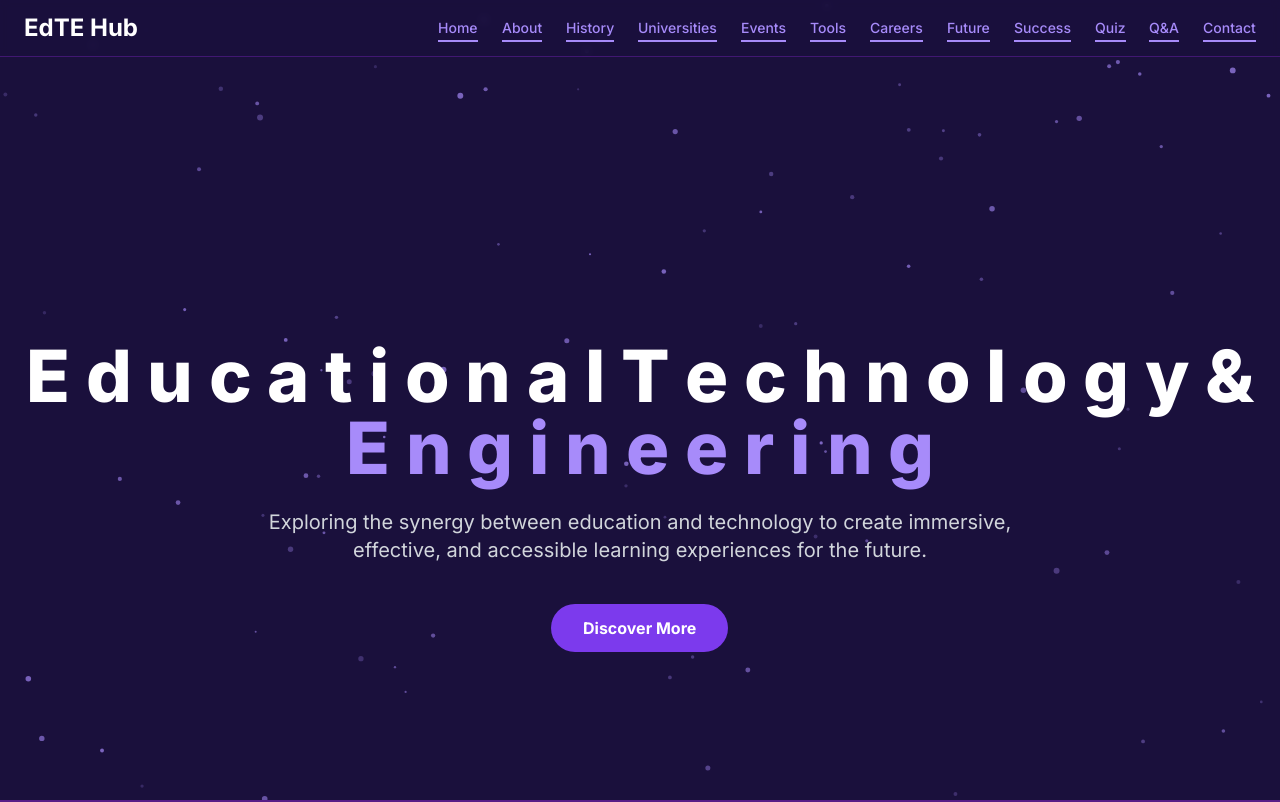
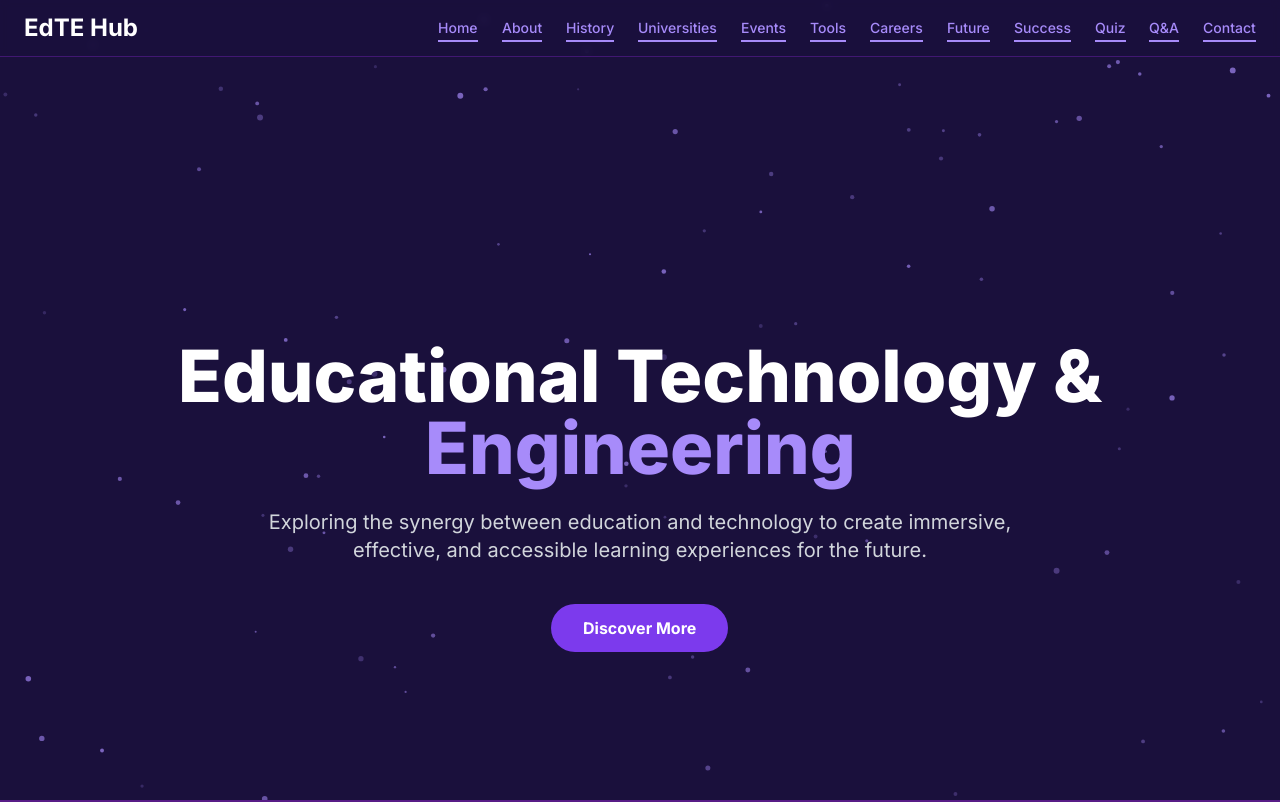
Before and after one commit to Ska-shovo/about-edte, a plain HTML site: page index.html in a window 1280 px wide. Shown: the top 802 px of the page. Drawn offline with nearby package versions, Linux system fonts and the light colour scheme.

Commit message:
Update index.html

```diff
--- a/index.html
+++ b/index.html
@@ -514,43 +514,14 @@
         <section id="home" class="min-h-screen flex flex-col justify-center items-center text-center">
             <h2 class="text-5xl md:text-7xl font-extrabold text-white leading-tight">
                 <span class="letter-container">
-                    <span class="letter flag-text" style="animation-delay: 0.1s">E</span>
-                    <span class="letter flag-text" style="animation-delay: 0.2s">d</span>
-                    <span class="letter flag-text" style="animation-delay: 0.3s">u</span>
-                    <span class="letter flag-text" style="animation-delay: 0.4s">c</span>
-                    <span class="letter flag-text" style="animation-delay: 0.5s">a</span>
-                    <span class="letter flag-text" style="animation-delay: 0.6s">t</span>
-                    <span class="letter flag-text" style="animation-delay: 0.7s">i</span>
-                    <span class="letter flag-text" style="animation-delay: 0.8s">o</span>
-                    <span class="letter flag-text" style="animation-delay: 0.9s">n</span>
-                    <span class="letter flag-text" style="animation-delay: 1.0s">a</span>
-                    <span class="letter flag-text" style="animation-delay: 1.1s">l</span>
+                    <span class="letter flag-text" style="animation-delay: 0.1s">Educational</span>
+                    <span class="letter flag-text" style="animation-delay: 0.2s">Technology</span>
+                    <span class="letter flag-text" style="animation-delay: 0.3s">&</span>
+
+
                 </span>
-                <span class="letter-container">
-                    <span class="letter flag-text" style="animation-delay: 1.2s">T</span>
-                    <span class="letter flag-text" style="animation-delay: 1.3s">e</span>
-                    <span class="letter flag-text" style="animation-delay: 1.4s">c</span>
-                    <span class="letter flag-text" style="animation-delay: 1.5s">h</span>
-                    <span class="letter flag-text" style="animation-delay: 1.6s">n</span>
-                    <span class="letter flag-text" style="animation-delay: 1.7s">o</span>
-                    <span class="letter flag-text" style="animation-delay: 1.8s">l</span>
-                    <span class="letter flag-text" style="animation-delay: 1.9s">o</span>
-                    <span class="letter flag-text" style="animation-delay: 2.0s">g</span>
-                    <span class="letter flag-text" style="animation-delay: 2.1s">y</span>
-                </span>
-                <span class="letter-container flag-text">&</span>
                 <span class="letter-container text-violet-400">
-                    <span class="letter flag-text" style="animation-delay: 2.2s">E</span>
-                    <span class="letter flag-text" style="animation-delay: 2.3s">n</span>
-                    <span class="letter flag-text" style="animation-delay: 2.4s">g</span>
-                    <span class="letter flag-text" style="animation-delay: 2.5s">i</span>
-                    <span class="letter flag-text" style="animation-delay: 2.6s">n</span>
-                    <span class="letter flag-text" style="animation-delay: 2.7s">e</span>
-                    <span class="letter flag-text" style="animation-delay: 2.8s">e</span>
-                    <span class="letter flag-text" style="animation-delay: 2.9s">r</span>
-                    <span class="letter flag-text" style="animation-delay: 3.0s">i</span>
-                    <span class="letter flag-text" style="animation-delay: 3.1s">n</span>
-                    <span class="letter flag-text" style="animation-delay: 3.2s">g</span>
+                    <span class="letter flag-text" style="animation-delay: 0.4s">Engineering</span>
                 </span>
             </h2>
             <p class="mt-6 text-lg md:text-xl max-w-3xl text-gray-300 flag-text">
```
